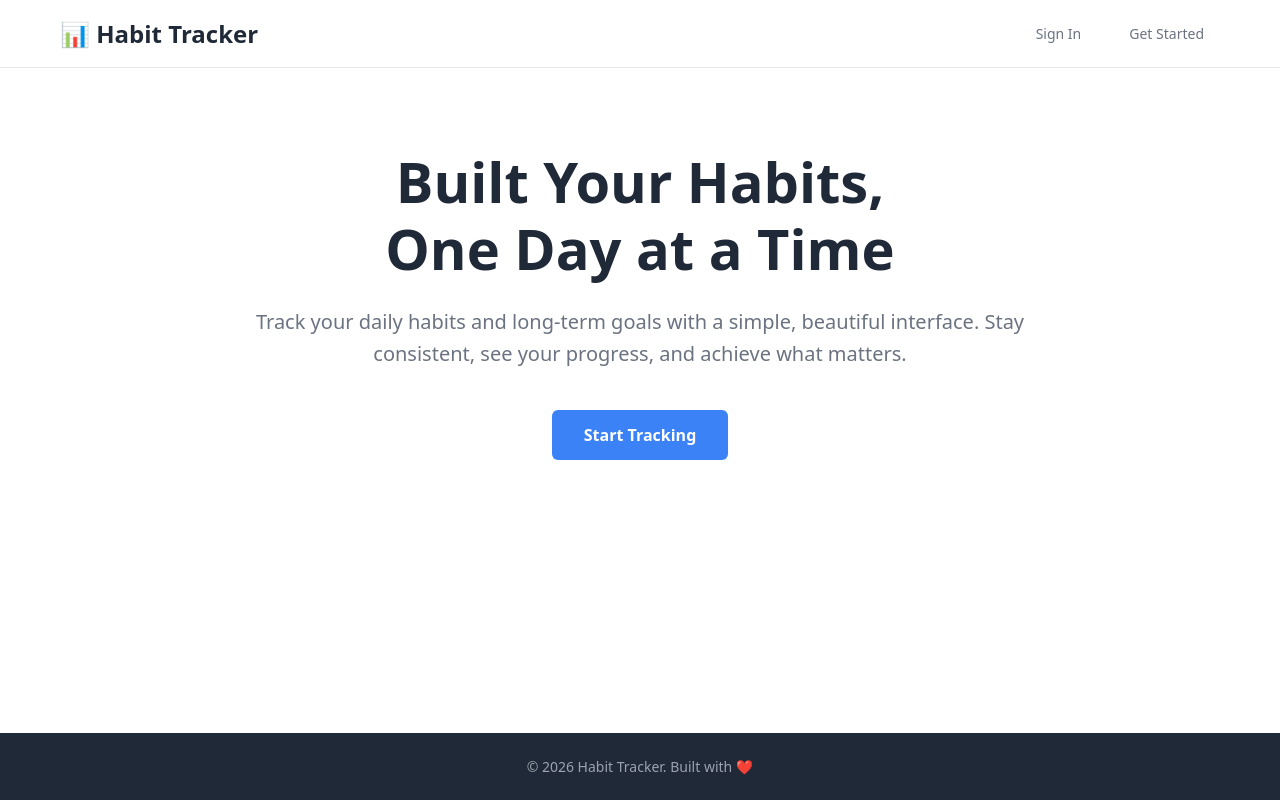
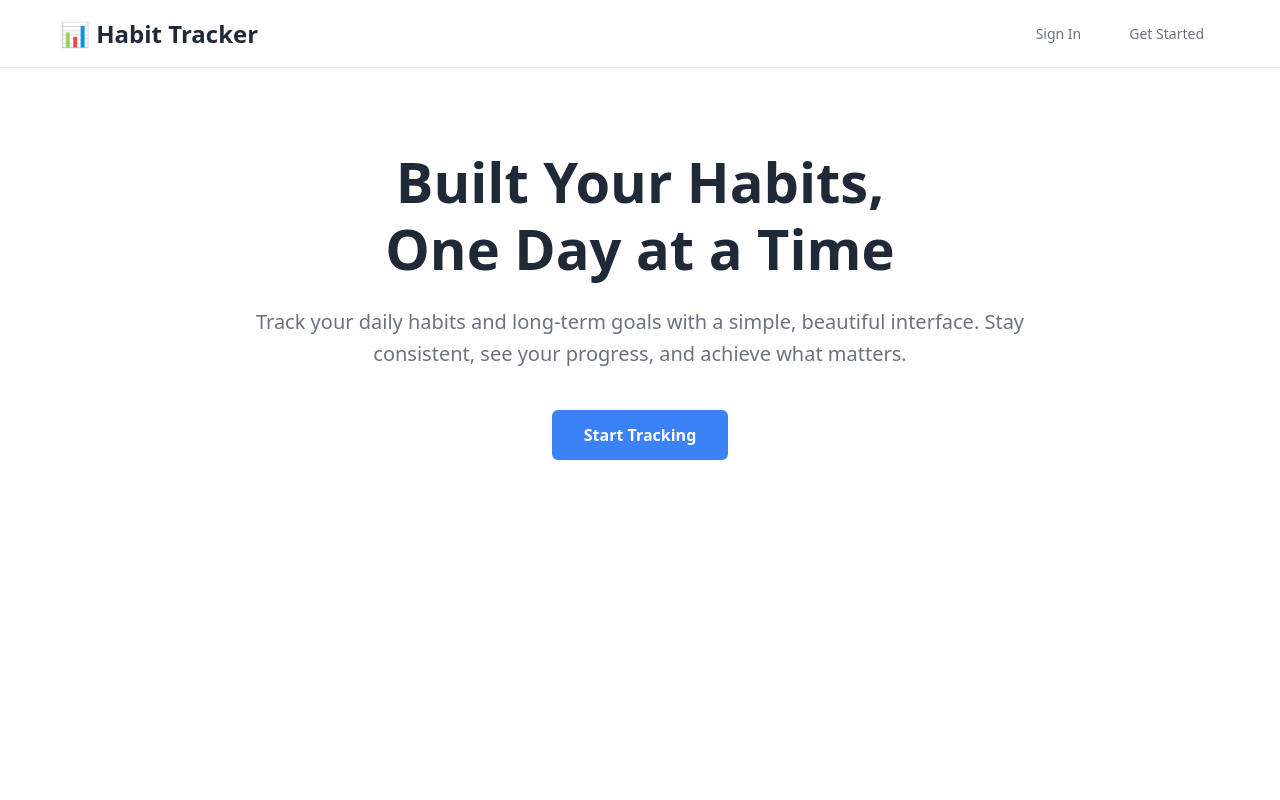
Before and after one commit to iccir919/habit-tracker, a React (Vite) app in the folder client/: page / in a window 1280 px wide. Built offline with nearby package versions, Linux system fonts and the light colour scheme.

Commit message:
Remove footer from landing page

```diff
--- a/client/src/pages/LandingPage.jsx
+++ b/client/src/pages/LandingPage.jsx
@@ -39,15 +39,6 @@ function LandingPage() {
                 </div>
             </header>
 
-            {/* Footer */}
-            <footer className="landing-footer">
-                <div className="container">
-                    <div className="footer-content">
-                        <p>&copy; 2026 Habit Tracker. Built with ❤️</p>
-                    </div>
-                </div>
-            </footer>
-
         </div>
     );
 }
```
